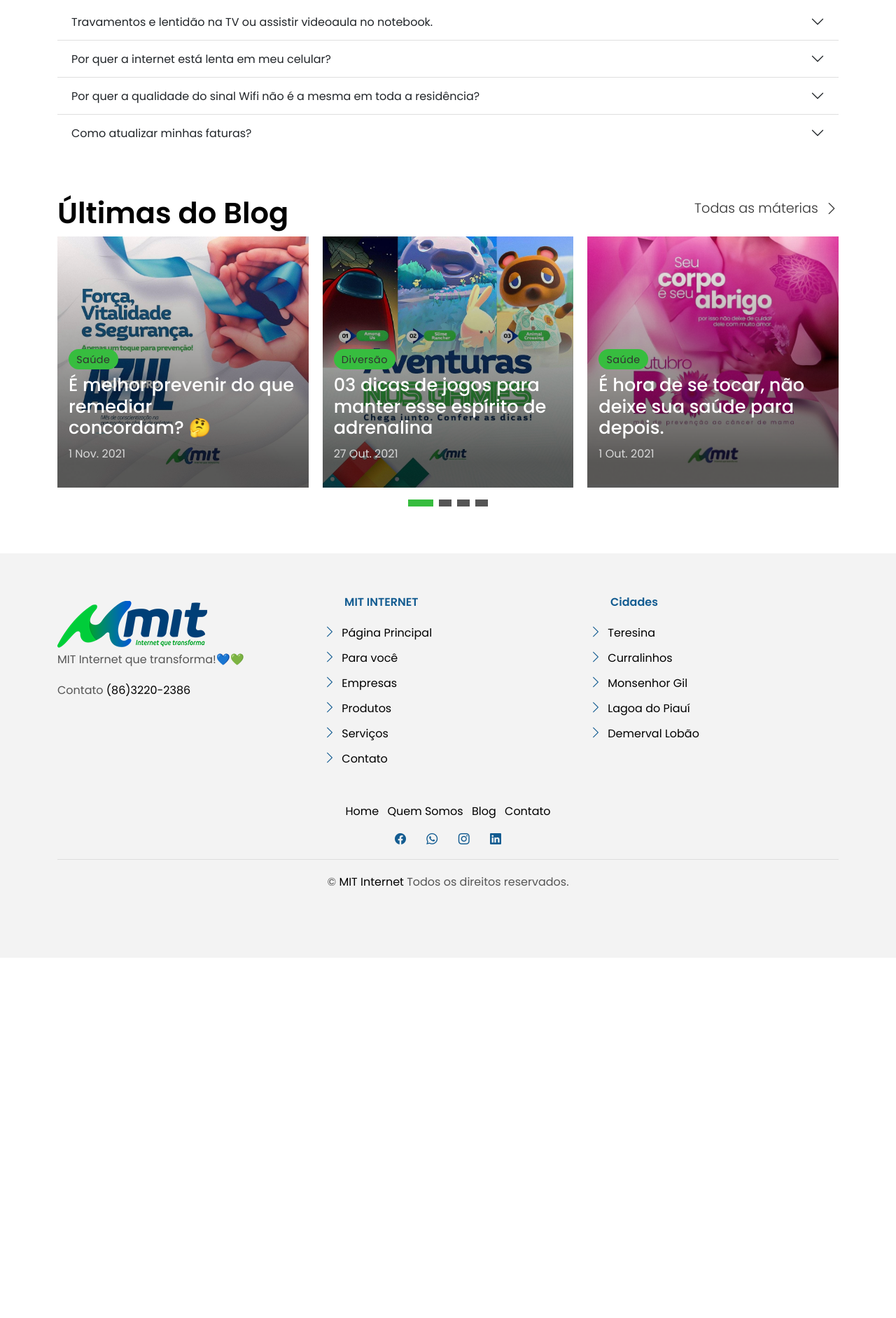
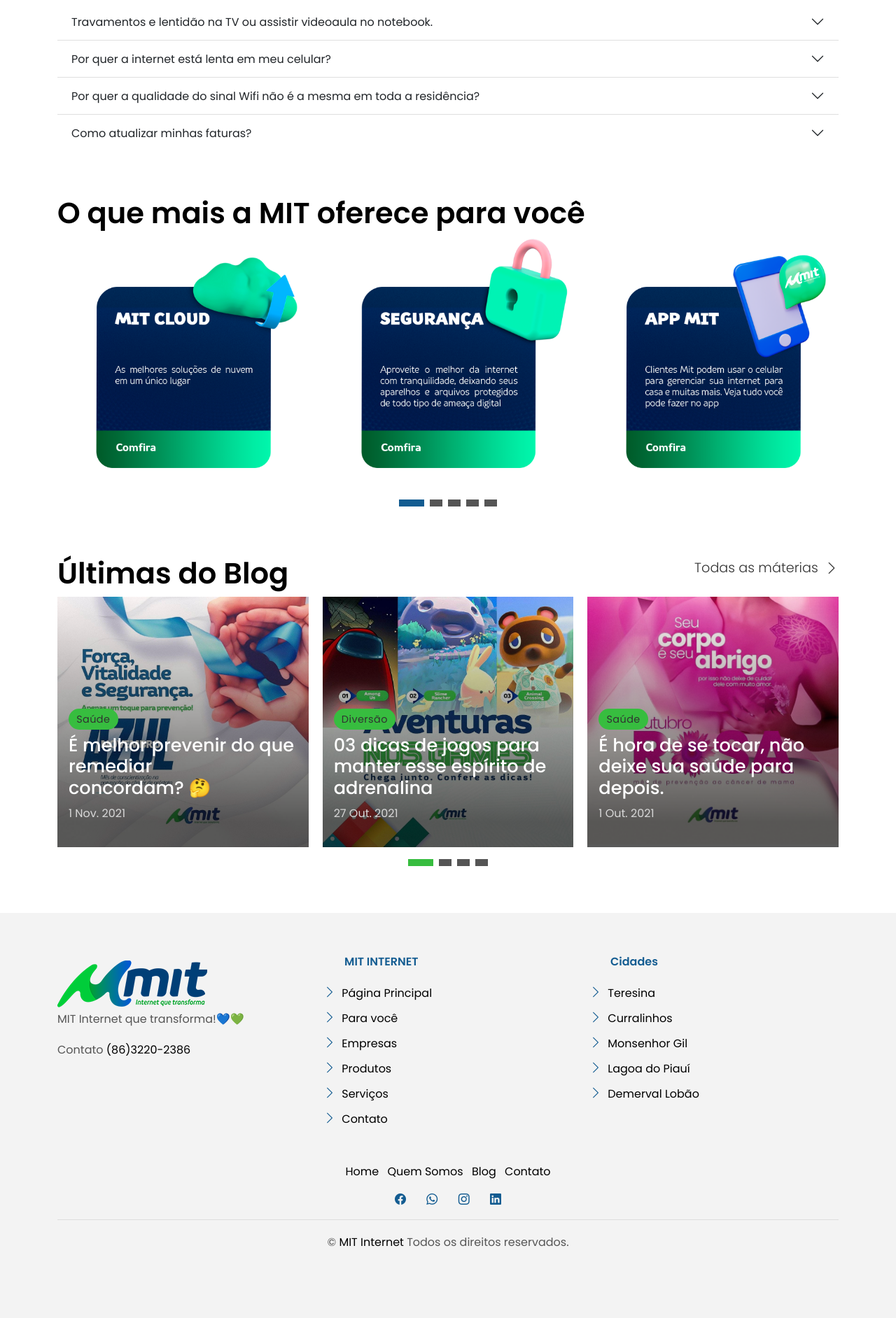
Before and after one commit to cairofelipedev/php-mit, a PHP site: page / in a window 1280 px wide. Shown: the part 1277-3161 px from the top of the page at 70% size. Before the commit the page ends 2544 px from the top, so only its background shows below. Run offline with PHP 8.4, Linux system fonts and the light colour scheme.

Commit message:
Mit oferece section

```diff
--- a/assets/css/main.css
+++ b/assets/css/main.css
@@ -69,6 +69,24 @@
   font-weight: 600;
 }
 
+.carousel-pagination-oferece {
+  margin-top: 10px;
+  text-align: center;
+}
+.carousel-pagination-oferece .swiper-pagination-bullet {
+  width: 18px;
+  height: 10px;
+  background-color: #555;
+  margin: 0 4px;
+  border-radius: 0;
+  opacity: 1;
+  transition: 0.3s;
+}
+.carousel-pagination-oferece .swiper-pagination-bullet-active {
+  background-color: #135c91;
+  width: 36px;
+}
+
 @media (min-width: 767px) {
   .intro {
     height: 70vh;
--- a/assets/js/main.js
+++ b/assets/js/main.js
@@ -175,6 +175,35 @@
   });
 
   /**
+   * Oferece carousel
+   */
+   new Swiper('#oferece-carousel', {
+    speed: 600,
+    loop: true,
+    autoplay: {
+      delay: 5000,
+      disableOnInteraction: false
+    },
+    slidesPerView: 'auto',
+    pagination: {
+      el: '.oferece-carousel-pagination',
+      type: 'bullets',
+      clickable: true
+    },
+    breakpoints: {
+      320: {
+        slidesPerView: 1,
+        spaceBetween: 20
+      },
+
+      1200: {
+        slidesPerView: 3,
+        spaceBetween: 20
+      }
+    }
+  });
+
+  /**
    * Testimonial carousel
    */
   new Swiper('#testimonial-carousel', {
--- a/index.html
+++ b/index.html
@@ -8,7 +8,10 @@
   <title>MIT Internet</title>
   <meta content="MIT Internet que transforma!💙💚" name="description">
   <meta content="MIT, internet, fibra otica, banda larga, ultravelocidade" name="keywords">
-
+  <meta name="description" content="MIT Internet que transforma!💙💚" />
+  <meta property="og:title" content="MIT Internet" />
+  <meta property="og:url" content="https://mit-internet.vercel.app" />
+  <meta property="og:image" content="https://mit-internet.vercel.app" />
   <!-- Favicons -->
   <link href="assets/img/logo-mit.png" rel="icon">
   <link href="assets/img/logo-mit.png" rel="apple-touch-icon">
@@ -338,7 +341,7 @@
       </div>
     </section><!-- End Services Section -->
 
-    <!-- ======= Latest Properties Section ======= -->
+    <!-- ======= FAQ Section ======= -->
     <section class="section-property section-t4">
       <div class="container">
         <div class="row">
@@ -423,8 +426,39 @@
           </div>
         </div>
       </div>
+    </section><!-- End FAQ Section -->
+    <section class="section-property section-t4">
+      <div class="container">
+        <div class="row">
+          <div class="col-md-12">
+            <div class="title-wrap">
+              <div class="title-box">
+                <h2 class="title-a">O que mais a MIT oferece para você</h2>
+              </div>
+            </div>
+          </div>
+        </div>
+        <div id="oferece-carousel" class="swiper">
+          <div class="swiper-wrapper">
+            <div class="swiper-slide">
+              <img class="img-fluid" src="assets/img/1.png">
+            </div>
+            <div class="swiper-slide">
+              <img class="img-fluid" src="assets/img/2.png">
+            </div>
+            <div class="swiper-slide">
+              <img class="img-fluid" src="assets/img/3.png">
+            </div>
+            <div class="swiper-slide">
+              <img class="img-fluid" src="assets/img/4.png">
+            </div>
+            <div class="swiper-slide">
+              <img class="img-fluid" src="assets/img/5.png">
+            </div>
+          </div>
+          <div class="oferece-carousel-pagination carousel-pagination-oferece"></div>
+        </div>
     </section><!-- End Latest Properties Section -->
-
     <!-- ======= Latest News Section ======= -->
     <section class="section-news section-t4">
       <div class="container">
```
Also changed, not shown: assets/img/1.png (added), assets/img/2.png (added), assets/img/3.png (added), assets/img/4.png (added), assets/img/5.png (added).
